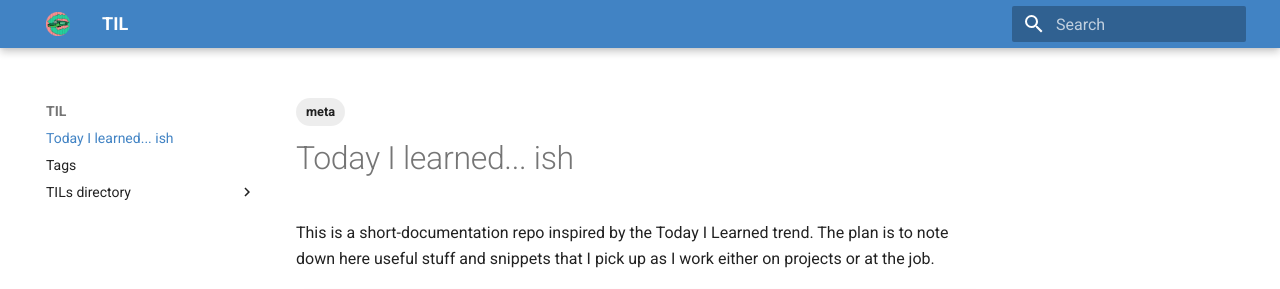
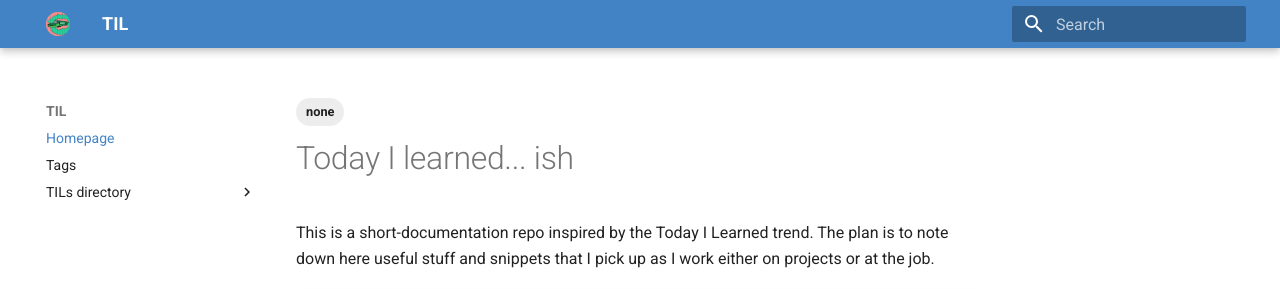
Before and after one commit to pabsan-0/til, an MkDocs documentation site: the page built from docs/index.md, in a window 1280 px wide. Shown: the top 289 px of the page. Built offline with MkDocs 1.6.1 and Material for MkDocs 9.7.7, drawn with Linux system fonts in a browser that asks for light colours.

Commit message:
minor changes before tracking why search wont work

```diff
--- a/docs/README.md
+++ b/docs/index.md
@@ -1,7 +1,9 @@
 ---
+title: Homepage
 tags:
-    - meta
+    - none
 ---
+
 # Today I learned... ish
 
 This is a short-documentation repo inspired by the Today I Learned trend. The plan is to note down here useful stuff and snippets that I pick up as I work either on projects or at the job.
--- a/mkdocs.yml
+++ b/mkdocs.yml
@@ -8,13 +8,13 @@ theme:
   features:
     - navigation.instant
     - navigation.tracking
-    # - navigation.tabs
     - navigation.indexes
     - navigation.path
     - toc.follow
     - search.suggest
     - search.highlight
     - search.share
+    # - navigation.tabs
 
 extra_css:
   - extra.css
```
Also changed, not shown: docs/TILs directory/ldd.md (+2 -1 lines), docs/Tags.md (+0 -2 lines).
